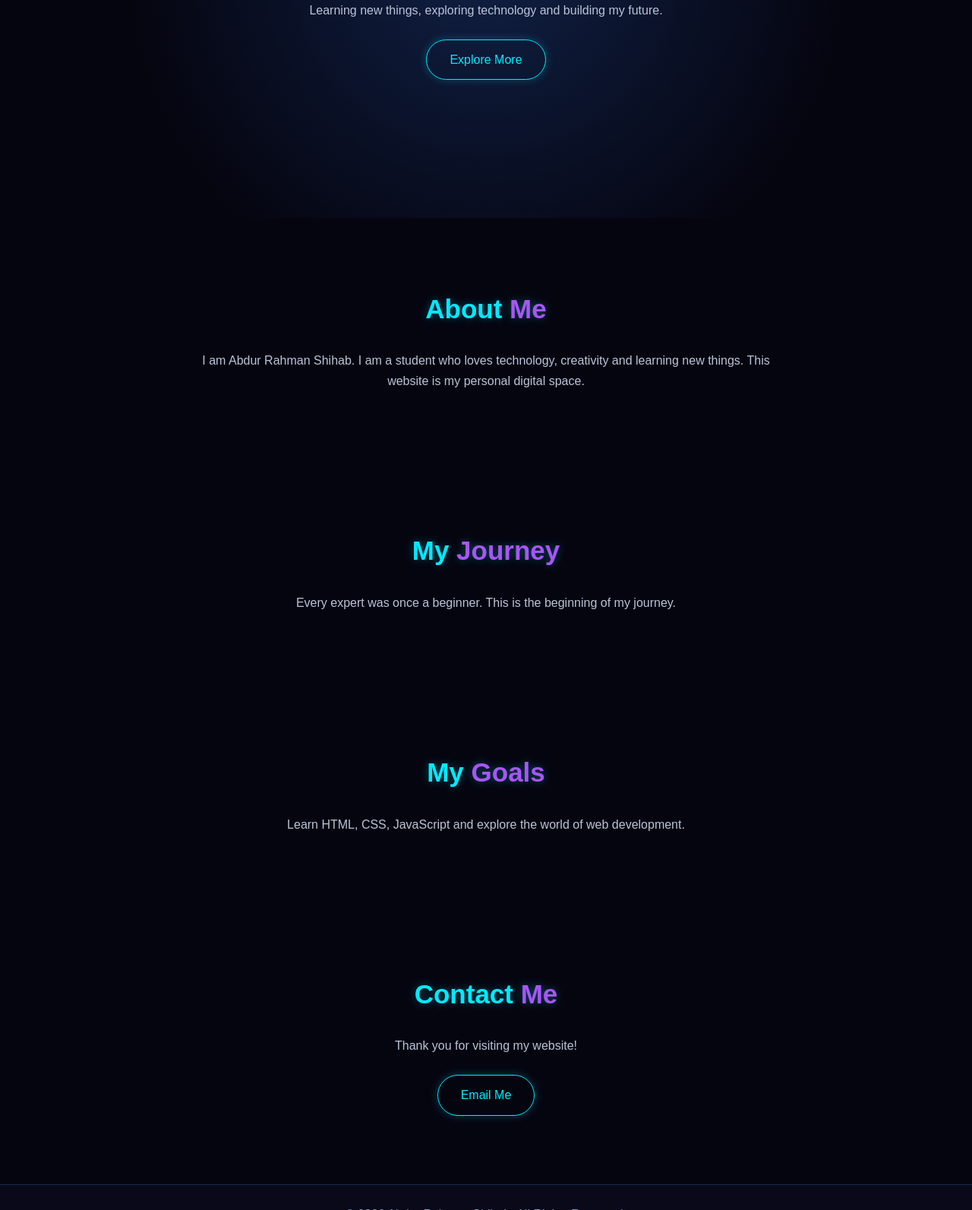
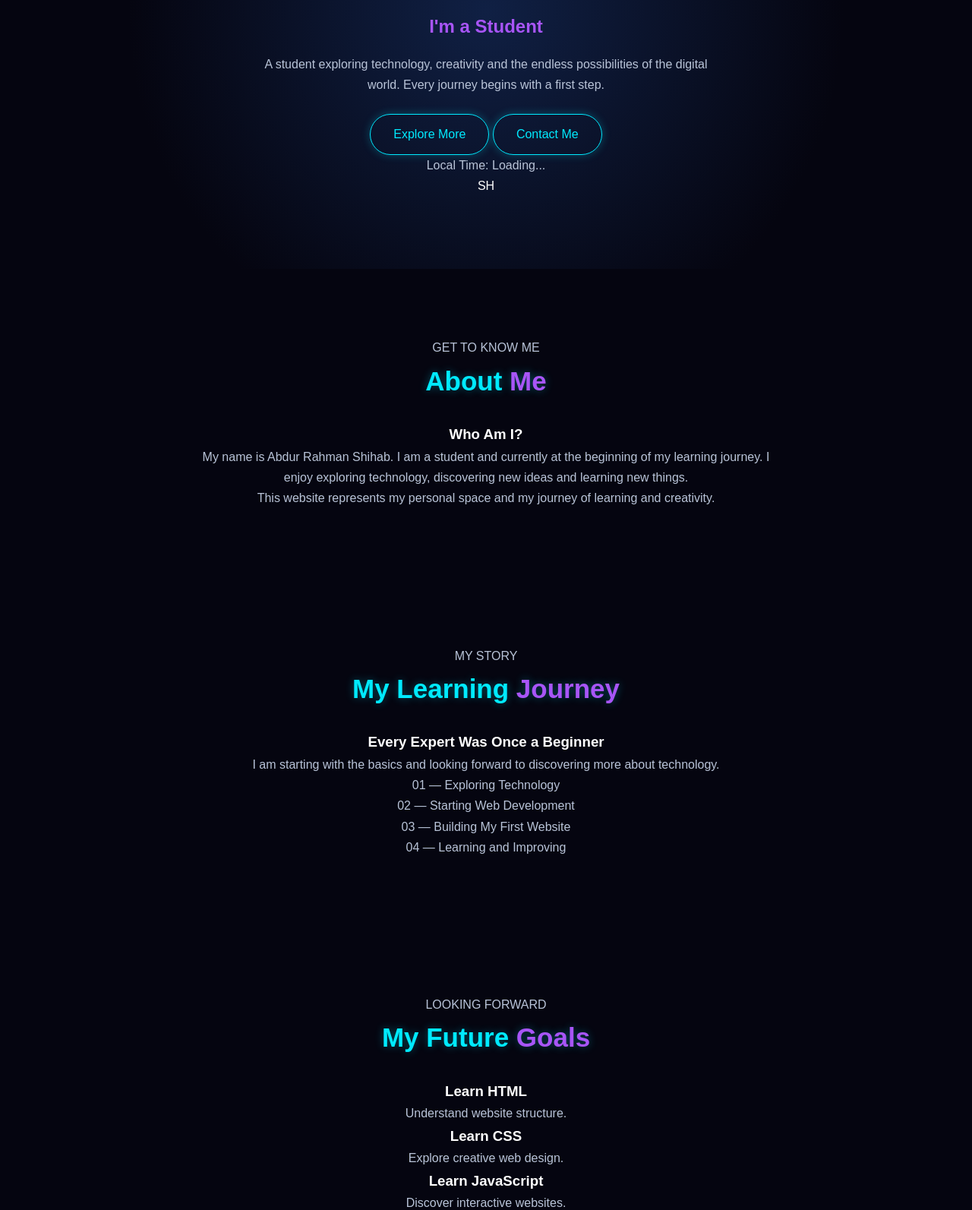
Before and after one commit to abdurrahmanshihab50-source/abdur-rahman-shihabb, a plain HTML site: page index.html in a window 1280 px wide. Shown: the part 477-2070 px from the top of the page at 76% size. Drawn offline with Linux system fonts and the light colour scheme.

Commit message:
Update index.html

```diff
--- a/index.html
+++ b/index.html
@@ -3,77 +3,185 @@
 <head>
 <meta charset="UTF-8">
 <meta name="viewport" content="width=device-width, initial-scale=1.0">
-<meta name="description" content="Personal portfolio of Abdur Rahman Shihab">
-<title>Abdur Rahman Shihab | Portfolio</title>
+
+<title>Abdur Rahman Shihab | Personal Portfolio</title>
+
+<meta name="description" content="Welcome to the personal portfolio of Abdur Rahman Shihab, a student exploring technology and creativity.">
+
+<meta name="theme-color" content="#050510">
 
 <link rel="stylesheet" href="css/style.css">
 </head>
 
 <body>
 
-<header>
-    <h2 class="logo">SHIHAB<span>.</span></h2>
+<div id="loader" class="loader">
+    <h2>SHIHAB<span>.</span></h2>
+    <p>Loading my universe...</p>
+</div>
 
-    <nav>
+<header class="header">
+    <a href="#home" class="logo">SHIHAB<span>.</span></a>
+
+    <button id="menuBtn" class="menu-btn"
+    aria-label="Toggle navigation">☰</button>
+
+    <nav id="navbar">
         <a href="#home">Home</a>
         <a href="#about">About</a>
         <a href="#journey">Journey</a>
+        <a href="#goals">Goals</a>
+        <a href="#projects">Projects</a>
         <a href="#contact">Contact</a>
     </nav>
+
+    <button id="themeBtn" class="theme-btn"
+    aria-label="Toggle theme">☀️</button>
 </header>
 
+<main>
+
 <section id="home" class="hero">
-    <p class="welcome">WELCOME TO MY DIGITAL WORLD</p>
+    <div class="hero-content">
 
-    <h1>Hi, I'm <span>Abdur Rahman Shihab</span></h1>
+        <p class="eyebrow">WELCOME TO MY DIGITAL WORLD</p>
 
-    <h2>I'm a Student</h2>
+        <h1>Hello, I'm</h1>
 
-    <p>
-        Learning new things, exploring technology
-        and building my future.
+        <h1 class="neon-name">
+            Abdur Rahman Shihab
+        </h1>
+
+        <h2>I'm a <span id="typing">Student</span></h2>
+
+        <p class="hero-text">
+            A student exploring technology, creativity
+            and the endless possibilities of the digital world.
+            Every journey begins with a first step.
         </p>
 
+        <div class="hero-buttons">
             <a href="#about" class="btn">Explore More</a>
+            <a href="#contact" class="btn btn-outline">
+                Contact Me
+            </a>
+        </div>
+
+        <p class="live-time">
+            Local Time: <span id="clock">Loading...</span>
+        </p>
+
+    </div>
+
+    <div class="hero-circle">
+        <div class="circle-inner">SH</div>
+    </div>
 </section>
 
 <section id="about" class="section">
+    <p class="eyebrow">GET TO KNOW ME</p>
     <h2>About <span>Me</span></h2>
+
+    <div class="glass-card">
+        <h3>Who Am I?</h3>
         <p>
-        I am Abdur Rahman Shihab.
-        I am a student who loves technology,
-        creativity and learning new things.
-        This website is my personal digital space.
+            My name is Abdur Rahman Shihab.
+            I am a student and currently at the beginning
+            of my learning journey.
+            I enjoy exploring technology, discovering
+            new ideas and learning new things.
         </p>
+        <p>
+            This website represents my personal space
+            and my journey of learning and creativity.
+        </p>
+    </div>
 </section>
 
 <section id="journey" class="section">
-    <h2>My <span>Journey</span></h2>
+    <p class="eyebrow">MY STORY</p>
+    <h2>My Learning <span>Journey</span></h2>
+
+    <div class="glass-card">
+        <h3>Every Expert Was Once a Beginner</h3>
         <p>
-        Every expert was once a beginner.
-        This is the beginning of my journey.
+            I am starting with the basics and looking
+            forward to discovering more about technology.
         </p>
+        <div class="timeline">
+            <p>01 — Exploring Technology</p>
+            <p>02 — Starting Web Development</p>
+            <p>03 — Building My First Website</p>
+            <p>04 — Learning and Improving</p>
+        </div>
+    </div>
 </section>
 
-<section class="section">
-    <h2>My <span>Goals</span></h2>
+<section id="goals" class="section">
+    <p class="eyebrow">LOOKING FORWARD</p>
+    <h2>My Future <span>Goals</span></h2>
+
+    <div class="card-grid">
+        <div class="glass-card">
+            <h3>Learn HTML</h3>
+            <p>Understand website structure.</p>
+        </div>
+
+        <div class="glass-card">
+            <h3>Learn CSS</h3>
+            <p>Explore creative web design.</p>
+        </div>
+
+        <div class="glass-card">
+            <h3>Learn JavaScript</h3>
+            <p>Discover interactive websites.</p>
+        </div>
+
+        <div class="glass-card">
+            <h3>Explore GitHub</h3>
+            <p>Learn version control and publishing.</p>
+        </div>
+    </div>
+</section>
+
+<section id="projects" class="section">
+    <p class="eyebrow">MY WORKSPACE</p>
+    <h2>My <span>Projects</span></h2>
+
+    <div class="glass-card">
+        <h3>Personal Portfolio</h3>
         <p>
-        Learn HTML, CSS, JavaScript and
-        explore the world of web development.
+            My first personal website, created to document
+            my learning journey and explore web development.
         </p>
+        <span class="project-tag">Learning Project</span>
+    </div>
 </section>
 
 <section id="contact" class="section">
+    <p class="eyebrow">LET'S CONNECT</p>
     <h2>Contact <span>Me</span></h2>
-    <p>Thank you for visiting my website!</p>
-    <a href="mailto:your-email@example.com" class="btn">
-        Email Me
-    </a>
+
+    <div class="glass-card">
+        <p>
+            Thank you for visiting my personal portfolio.
+            I hope you enjoyed exploring my digital world.
+        </p>
+
+        <a href="mailto:YOUR_EMAIL@example.com"
+        class="btn">Send an Email</a>
+    </div>
 </section>
 
+</main>
+
 <footer>
-    <p>© 2026 Abdur Rahman Shihab. All Rights Reserved.</p>
+    <h3>SHIHAB<span>.</span></h3>
+    <p>Learning Today, Building Tomorrow.</p>
+    <p>© 2026 Abdur Rahman Shihab</p>
 </footer>
+
+<button id="topBtn" aria-label="Back to top">↑</button>
 
 <script src="js/main.js"></script>
 
```
Lines whose indentation alone changed are shown as unchanged.
